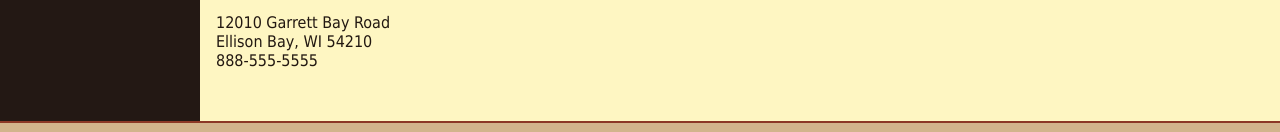
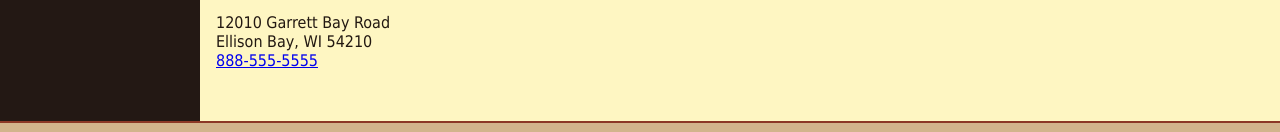
Before and after one commit to vahnflare/web-dev-course, a plain HTML site: page ch07/index.html in a window 1280 px wide. Shown: the part 825-957 px from the top of the page. Drawn offline with Linux system fonts and the light colour scheme.

Commit message:
clickable phone number

```diff
--- a/ch07/index.html
+++ b/ch07/index.html
@@ -53,7 +53,7 @@
                 12010 Garrett Bay Road<br>
                 Ellison Bay, WI 54210<br>
                 <a id="mobile" href="tel:888-555-5555">888-555-5555</a>
-                <span id="desktop">888-555-5555</span><br><br>
+                <a id="desktop" href="tel:888-555-5555">888-555-5555</a><br><br>
             </div>
         </main>
 
```
